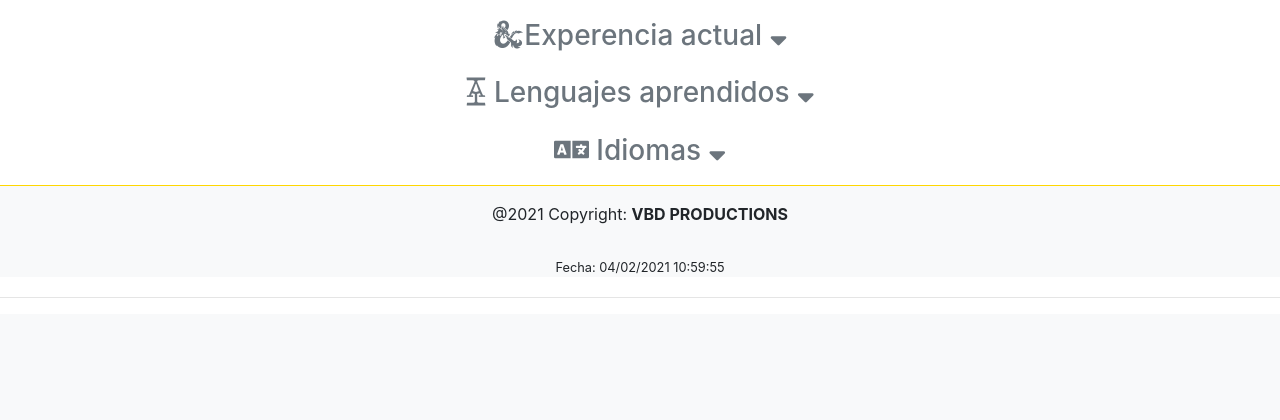
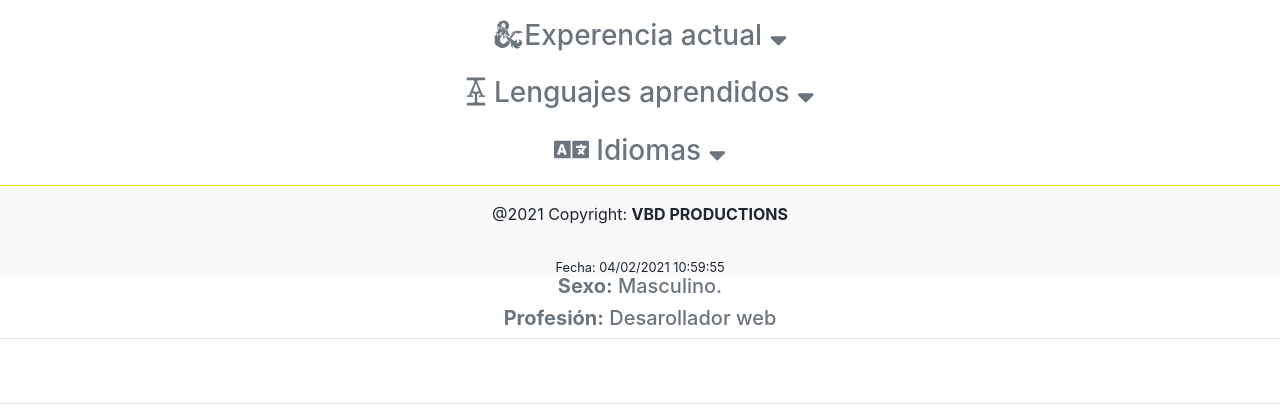
Before and after one commit to IlDragoDoro/DragonWeb, a PHP site: page /views/cv.php in a window 1280 px wide. Shown: the part 523-943 px from the top of the page. Before the commit the page ends 821 px from the top, so only its background shows below. Run offline with PHP 8.4, Linux system fonts and the light colour scheme; some libraries are stand-ins or nearby versions.

Commit message:
agregado la edad e info sobre mi en el apartado sobre mi del cv

```diff
--- a/js/cv.js
+++ b/js/cv.js
@@ -4,7 +4,6 @@
   var tres = document.getElementById('tres');
   var cuatro = document.getElementById('cuatro');
   var cinco = document.getElementById('cinco');
-
   uno.onclick = () => {
     var estudios = document.getElementById('estudios');
     if (estudios.hidden == false) {
--- a/js/uno.js
+++ b/js/uno.js
@@ -1,5 +1,7 @@
+//Pongo la fecha y la hora actuales en el footer
 document.addEventListener('DOMContentLoaded', function () {
   var fechaActual = new Date();
+  var edad = document.getElementById('edad');
   var interval = setInterval(function () {
     fechaActual = new Date();
     var fecha = document.getElementById('date');
@@ -12,8 +14,12 @@
     ('0' + fechaActual.getSeconds()).slice(-2);
   }, 1000);
 
+  //Pongo el copyright en el footer de forma que el año se actualize automáticamente
   var copyright = document.getElementById('copyright');
   copyright.innerHTML = '@' + fechaActual.getFullYear()
                          + ' Copyright: <strong> VBD PRODUCTIONS </strong>';
 
+  //Consigo mi edad para que se actualize automáticamente , la uso en el cv.
+  edad.innerHTML = fechaActual.getFullYear() - 1997;
+
 });
--- a/views/cv.php
+++ b/views/cv.php
@@ -101,9 +101,14 @@
       <div class="row mt-3">
         <div class=" text-secondary col-md-12 text-center">
           <h3 type="button" id="cinco"> <i class="fas fa-user-tag"></i> Sobre mi <i class="fas fa-sort-down"></i></h3>
-          <div id="about" hidden>
-            <p>Aquí debo poner algo sobre mi pero aun no se bien que xD</p>
-          </div>
+          <div id="about" >
+            <div class="row">
+              <div class="col-12 border text-center">
+                <h5> <strong>Edad:</strong>  <label id="edad"></label> años.</h5>
+                <h5> <strong>Sexo:</strong> Masculino.</h5>
+                <h5> <strong>Profesión:</strong> Desarollador web </h5>
+              </div>
+            </div>
         </div>
       </div>
     </div>
--- a/views/indice.php
+++ b/views/indice.php
@@ -28,7 +28,7 @@
   <div class="row mt-3 bg-light" style="border: 1px solid gold;">
     <div class="col-md-12">
       <div class="embed-responsive embed-responsive-21by9">
-        <iframe  src="../multimedia/video/video.mp4" allowfullscreen ></iframe>
+        <iframe  src="../multimedia/video/presentacion.mp4" allowfullscreen ></iframe>
       </div>
     </div>
   </div>
```
